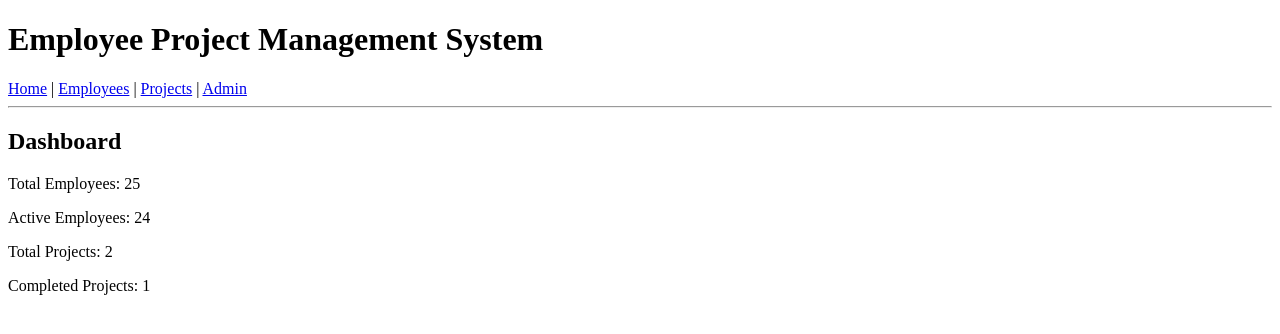
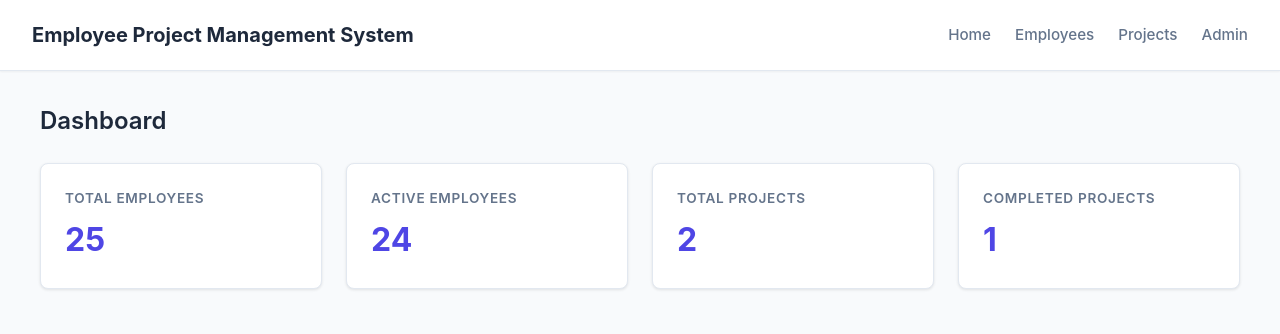
Before and after one commit to aakarshpab/Employee-Project-Management-System, a Django app: page / in a window 1280 px wide. Shown: the top 334 px of the page. Run offline with Django 5.2, Linux system fonts and the light colour scheme; data comes from the database, SQL or seed files in the repository.

Commit message:
basic css on home and base

```diff
--- a/core/templates/Base.html
+++ b/core/templates/Base.html
@@ -1,24 +1,88 @@
 <!DOCTYPE html>
-<html>
+<html lang="en">
 <head>
+    <meta charset="UTF-8">
+    <meta name="viewport" content="width=device-width, initial-scale=1.0">
     <title>{% block title %}Employee Project Management{% endblock %}</title>
+    <style>
+        :root {
+            --primary-color: #4f46e5;
+            --primary-hover: #4338ca;
+            --bg-color: #f8fafc;
+            --card-bg: #ffffff;
+            --text-main: #1e293b;
+            --text-muted: #64748b;
+            --border-color: #e2e8f0;
+        }
+
+        body {
+            font-family: -apple-system, BlinkMacSystemFont, "Segoe UI", Roboto, Helvetica, Arial, sans-serif;
+            background-color: var(--bg-color);
+            color: var(--text-main);
+            margin: 0;
+            padding: 0;
+            line-height: 1.5;
+        }
+
+        header {
+            background-color: var(--card-bg);
+            border-bottom: 1px solid var(--border-color);
+            padding: 1.25rem 2rem;
+            display: flex;
+            justify-content: space-between;
+            align-items: center;
+            flex-wrap: wrap;
+            gap: 1rem;
+            box-shadow: 0 1px 2px 0 rgba(0, 0, 0, 0.05);
+        }
+
+        h1 {
+            font-size: 1.25rem;
+            font-weight: 700;
+            margin: 0;
+            color: var(--text-main);
+        }
+
+        nav {
+            display: flex;
+            gap: 1.5rem;
+            align-items: center;
+        }
+
+        nav a {
+            color: var(--text-muted);
+            text-decoration: none;
+            font-weight: 500;
+            font-size: 0.95rem;
+            transition: color 0.2s ease;
+        }
+
+        nav a:hover {
+            color: var(--primary-color);
+        }
+
+        main {
+            width: 100%;
+        }
+    </style>
 </head>
 
 <body>
 
+    <header>
         <h1>Employee Project Management System</h1>
-
         <nav>
-        <a href="{% url 'home' %}">Home</a> |
-        <a href="{% url 'employee_list' %}">Employees</a> |
-        <a href="{% url 'project_list' %}">Projects</a> |
+            <a href="{% url 'home' %}">Home</a>
+            <a href="{% url 'employee_list' %}">Employees</a>
+            <a href="{% url 'project_list' %}">Projects</a>
             <a href="/admin/">Admin</a>
         </nav>
+    </header>
 
-    <hr>
-
+    <main>
         {% block content %}
         {% endblock %}
+    </main>
 
 </body>
 </html>
--- a/core/templates/home.html
+++ b/core/templates/home.html
@@ -5,12 +5,78 @@ Home
 {% endblock %}
 
 {% block content %}
+<div class="dashboard-container">
+    <h2>Dashboard</h2>
 
-<h2>Dashboard</h2>
+    <div class="dashboard-grid">
+        <div class="stat-card">
+            <span class="label">Total Employees</span>
+            <span class="value">{{ employee_count }}</span>
+        </div>
+        <div class="stat-card">
+            <span class="label">Active Employees</span>
+            <span class="value">{{ active_employee_count }}</span>
+        </div>
+        <div class="stat-card">
+            <span class="label">Total Projects</span>
+            <span class="value">{{ project_count }}</span>
+        </div>
+        <div class="stat-card">
+            <span class="label">Completed Projects</span>
+            <span class="value">{{ completed_project_count }}</span>
+        </div>
+    </div>
+</div>
 
-<p>Total Employees: {{ employee_count }}</p>
-<p>Active Employees: {{active_employee_count }}</p>
-<p>Total Projects: {{ project_count }}</p>
-<p>Completed Projects: {{ completed_project_count }}</p>
+<style>
+    .dashboard-container {
+        max-width: 1200px;
+        margin: 2rem auto;
+        padding: 0 1.5rem;
+    }
 
+    .dashboard-container h2 {
+        font-size: 1.5rem;
+        font-weight: 600;
+        margin-bottom: 1.5rem;
+        color: #1e293b;
+    }
+
+    .dashboard-grid {
+        display: grid;
+        grid-template-columns: repeat(auto-fit, minmax(220px, 1fr));
+        gap: 1.5rem;
+    }
+
+    .stat-card {
+        background-color: #ffffff;
+        border: 1px solid #e2e8f0;
+        border-radius: 0.5rem;
+        padding: 1.5rem;
+        box-shadow: 0 1px 3px 0 rgba(0, 0, 0, 0.1);
+        display: flex;
+        flex-direction: column;
+        transition: transform 0.2s ease, box-shadow 0.2s ease;
+    }
+
+    .stat-card:hover {
+        transform: translateY(-2px);
+        box-shadow: 0 4px 6px -1px rgba(0, 0, 0, 0.1);
+    }
+
+    .stat-card .label {
+        font-size: 0.85rem;
+        color: #64748b;
+        font-weight: 600;
+        text-transform: uppercase;
+        letter-spacing: 0.05em;
+        margin-bottom: 0.5rem;
+    }
+
+    .stat-card .value {
+        font-size: 2rem;
+        font-weight: 700;
+        color: #4f46e5;
+    }
+</style>
 {% endblock %}
```
Also changed, not shown: 1 other file. Lines whose indentation alone changed are shown as unchanged.
